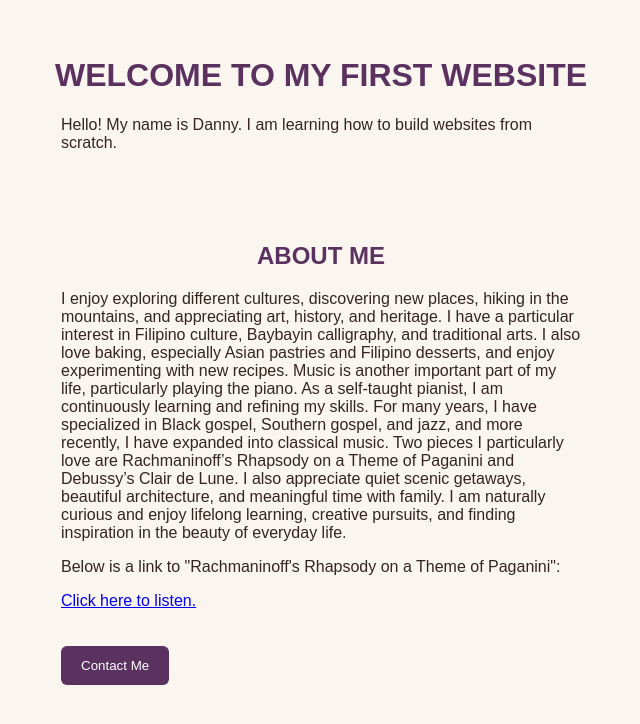
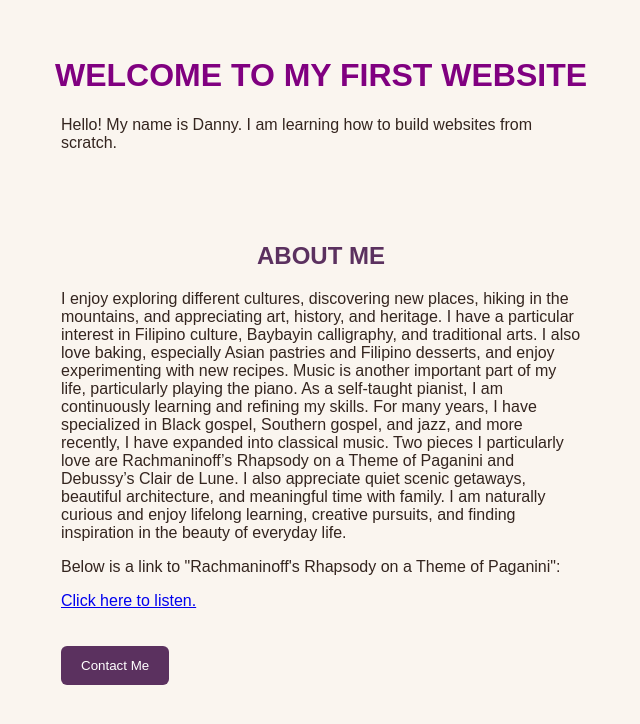
Before and after one commit to daa052185/Dannysfirstwebsite, a plain HTML site: page index.html in a window 1280 px wide. Shown: the whole page, without its empty margins (319-959 px from the left). Drawn offline with Linux system fonts and the light colour scheme.

Commit message:
Change header selector to include 'header' tag

```diff
--- a/style.css
+++ b/style.css
@@ -24,7 +24,8 @@ main {
   padding: 20px;
 }
 
-h1, h2 {
+header h1,
+h2 {
   color: #5b315f;
 }
 
```
